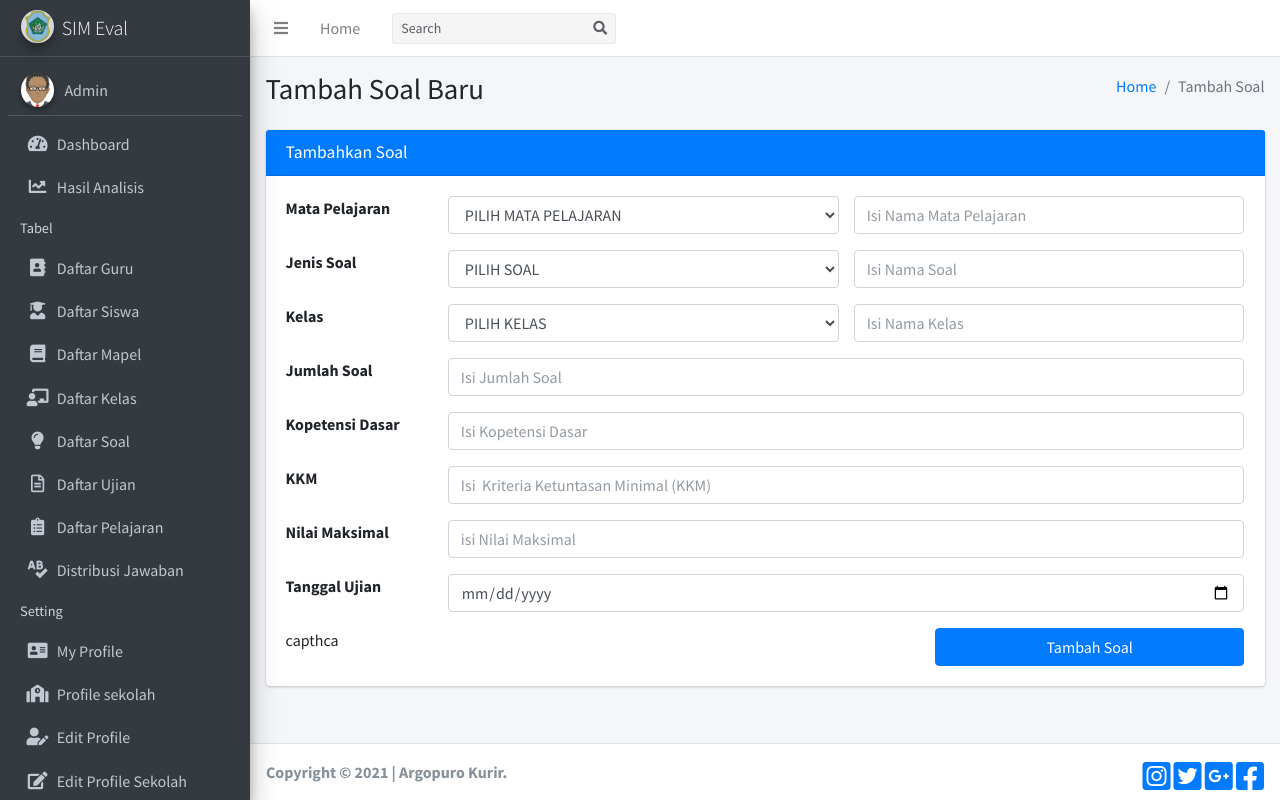
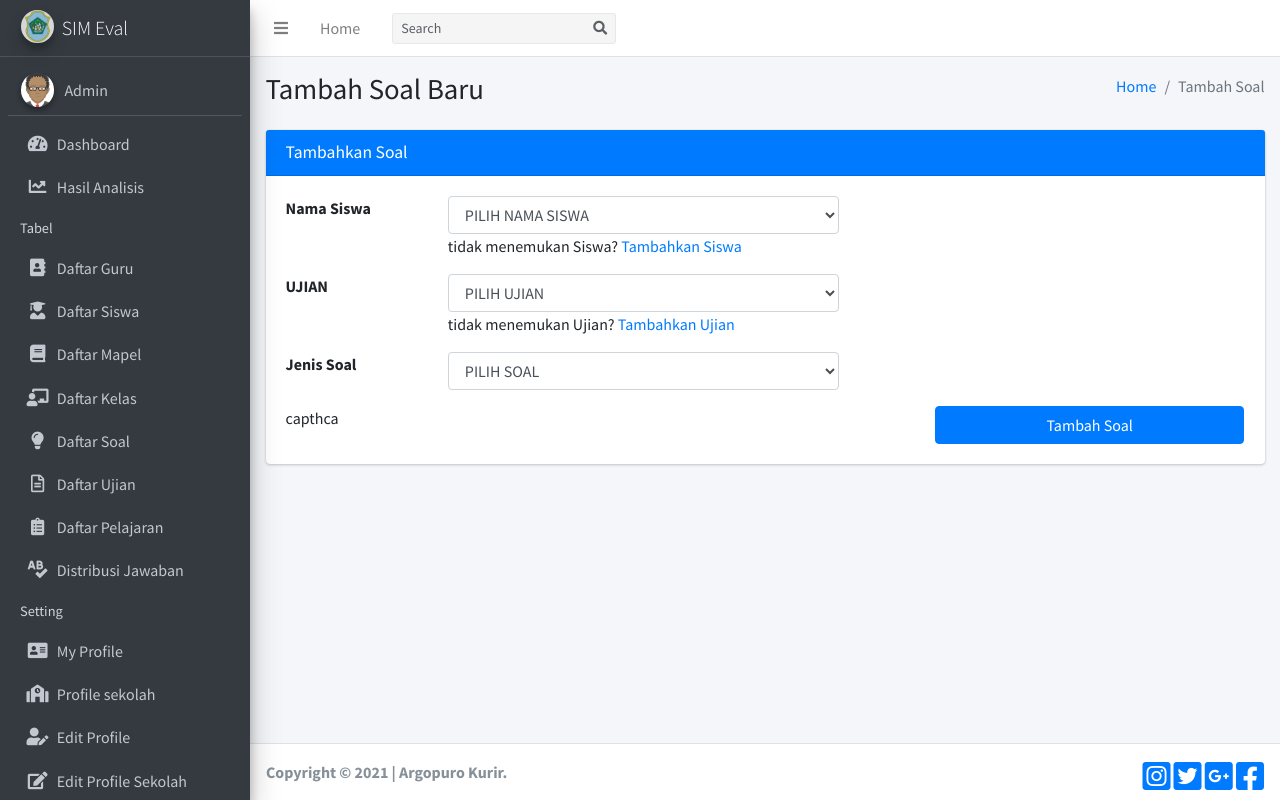
Before and after one commit to arrosyid/SIM-Eval, a CodeIgniter app: page /database/admin/tambahSoal in a window 1280 px wide. Run offline with CodeIgniter, Linux system fonts and the light colour scheme; a user stored in the database is signed in; data comes from the database, SQL or seed files in the repository; tables that the repository leaves empty hold one stand-in row (values such as "Sample post"); some libraries are stand-ins or nearby versions.

Commit message:
update func tambahSoal

```diff
--- a/application/controllers/Admin.php
+++ b/application/controllers/Admin.php
@@ -809,22 +809,24 @@ class Admin extends CI_Controller
   }
 
   public function tambahSoal()
+  // public function tambahSoal($id_ujian)
   {
     // Input data Soal
     $data['tittle'] = 'Tambah Soal';
     $data['subtittle'] = 'Tambah Soal Baru';
     $data['user'] = $this->User_model->getUserByEmail($this->session->userdata['email']);
-    $data['kelas'] = $this->Kelas_model->getAllKelas();
-    $data['mapel'] = $this->Mapel_model->getAllMapel();
+    $data['siswa'] = $this->Siswa_model->getAllSiswa();
+    $data['ujian'] = $this->Ujian_model->getAllUjian();
+    // $data['ajax'] = $this->input->post('ajax_menu');
+    // var_dump($data['ajax']);
 
-    $this->form_validation->set_rules('id_mapel', 'Mata Pelajaran', 'required|trim');
+    $this->form_validation->set_rules('id_siswa', 'Nama Siswa', 'required|trim');
+    $this->form_validation->set_rules('id_ujian', 'Ujian', 'required|trim');
     $this->form_validation->set_rules('jenis_soal', 'Jenis Soal', 'required|trim');
-    $this->form_validation->set_rules('id_kelas', 'Kelas', 'required|trim');
-    $this->form_validation->set_rules('jml_soal', 'Jumlah Soal', 'required|trim');
-    $this->form_validation->set_rules('kd', 'Kopempetensi Dasar', 'required|trim');
-    $this->form_validation->set_rules('kkm', 'KKM', 'required|trim');
-    $this->form_validation->set_rules('skor_max', 'Nilai Maksimal', 'required|trim');
-    $this->form_validation->set_rules('tgl_ujian', 'Tanggal Ujian', 'required|trim');
+    $jenis_soal = $this->input->post('jenis_soal', true);
+    if ($jenis_soal == 'Pilihan Ganda') {
+      $this->form_validation->set_rules('kunci', 'Kunci Jawaban', 'required|trim');
+    }
 
     if ($this->form_validation->run() == false) {
       $this->load->view('templates/admin_header', $data);
@@ -833,27 +835,53 @@ class Admin extends CI_Controller
       $this->load->view('templates/admin_footer');
     } else {
       $data_soal = [
-        'id_mapel' => htmlspecialchars($this->input->post('id_mapel', true)),
-        'jenis_soal' => htmlspecialchars($this->input->post('jenis_soal', true)),
-        'id_kelas' => htmlspecialchars($this->input->post('id_kelas', true)),
-        'jml_soal' => htmlspecialchars($this->input->post('jml_soal', true)),
-        'kd' => htmlspecialchars($this->input->post('kd', true)),
-        'kkm' => htmlspecialchars($this->input->post('kkm', true)),
-        'skor_max' => htmlspecialchars($this->input->post('skor_max', true)),
-        'tgl_ujian' => htmlspecialchars($this->input->post('tgl_ujian', true)),
+        'id_siswa' => htmlspecialchars($this->input->post('id_siswa', true)),
+        'id_ujian' => htmlspecialchars($this->input->post('id_ujian', true)),
+        'jenis_soal' => htmlspecialchars($jenis_soal),
       ];
+      $kunci = htmlspecialchars($this->input->post('kunci', true));
+      if ($kunci == 0)
+        $kunci = 0;
+      elseif ($kunci == 1)
+        $kunci = 1;
+      $data_jawab = [
+        'id_ujian' => $data_soal['id_ujian'],
+        'kunci' => $kunci,
+      ];
+      for ($i = 1; $i <= 40; $i++) {
+        if ($data_soal['jenis_soal'] == 'Pilihan Ganda') {
+          $data_jawab["no_$i"] = htmlspecialchars($this->input->post("pg-no_$i", true));
+        } else if ($data_soal['jenis_soal'] == 'Uraian') {
+          $data_jawab["no_$i"] = htmlspecialchars($this->input->post("uraian-no_$i", true));
+        }
+      }
+      // var_dump($data_jawab);
+      // die;
       if ($this->db->insert('tb_soal', $data_soal)) {
         $this->session->set_flashdata(
           'message',
           '<div class="alert alert-success alert-dismissible"><button type="button" class="close" data-dismiss="alert" aria-hidden="true">&times;</button>
                         Berhasil Menginputkan Data Soal</div>'
         );
-        redirect('admin/tambahSoal');
       } else {
         $this->session->set_flashdata(
           'message',
           '<div class="alert alert-danger alert-dismissible"> <button type="button" class="close" data-dismiss="alert" aria-hidden="true">&times;</button>
                         Gagal Menginputkan Data Soal</div>'
+        );
+      }
+      if ($this->db->insert('tb_dist_jwb', $data_jawab)) {
+        $this->session->set_flashdata(
+          'message1',
+          '<div class="alert alert-success alert-dismissible"><button type="button" class="close" data-dismiss="alert" aria-hidden="true">&times;</button>
+                        Berhasil Menginputkan Data Jawaban</div>'
+        );
+        redirect('admin/tambahSoal');
+      } else {
+        $this->session->set_flashdata(
+          'message1',
+          '<div class="alert alert-danger alert-dismissible"> <button type="button" class="close" data-dismiss="alert" aria-hidden="true">&times;</button>
+                        Gagal Menginputkan Data Jawaban</div>'
         );
         redirect('admin/tambahSoal');
       }
--- a/application/views/admin/TambahSoal.php
+++ b/application/views/admin/TambahSoal.php
@@ -1,3 +1,11 @@
+<?php
+$jml_soal = 40;
+for ($i = 1; $i <= $jml_soal; $i++) {
+  $nomor[$i] = ["Nomor $i", "no_$i", 'isi skor uraian siswa'];
+}
+?>
+
+<!-- dikasih upload jawaban CSV -->
 <section class="content">
   <div class="container-fluid">
     <div class="card card-primary">
@@ -6,26 +14,49 @@
         <h3 class="card-title">Tambahkan Soal</h3>
       </div>
       <div class="card-body">
-        <form role="form" action="" method="POST">
+        <?= $this->session->flashdata('message'); ?>
+        <?= $this->session->flashdata('message1'); ?>
+        <!-- penentuan cara pengisian data -->
+        <!-- <div class="form-group">
+          <select name="pilihan-soal" id="pilihan-soal" class="form-control">
+            <option value="">PILIH METODE PENGISIAN DATA</option>
+            <option value="upload-file">UPLOAD FILE</option>
+            <option value="isi-form">ISI FORM</option>
+          </select>
+        </div> -->
+
+        <form role="form" action="" method="POST" id="isi-form">
           <div class="row">
             <div class="col-sm-2">
-              <label>Mata Pelajaran</label>
+              <label>Nama Siswa</label>
             </div>
             <div class="col-sm-5">
               <div class="form-group">
-                <select class="form-control <?= form_error('id_mapel') != null ? "is-invalid" : "" ?>" name="id_mapel" id="id_mapel">
-                  <option value="">PILIH MATA PELAJARAN</option>
-                  <?php foreach ($mapel as $M) { ?>
-                    <option <?= set_select('id_mapel', $M['id_mapel']) ?> value="<?= $M['id_mapel'] ?>"><?= $M['mapel'] ?></option>
+                <select class="form-control <?= form_error('id_siswa') != null ? "is-invalid" : "" ?>" name="id_siswa" id="id_siswa">
+                  <option value="">PILIH NAMA SISWA</option>
+                  <?php foreach ($siswa as $S) { ?>
+                    <option <?= set_select('id_siswa', $S['id_siswa']) ?> value="<?= $S['id_siswa'] ?>"><?= $S['nm_siswa'] ?></option>
                   <?php } ?>
-                  <option value="Lainnya">Lainnya</option>
                 </select>
-                <?= form_error('id_mapel', '<small class="text-danger pl-3">', '</small>'); ?>
+                <?= form_error('id_siswa', '<small class="text-danger pl-3">', '</small>'); ?>
+                tidak menemukan Siswa? <a href="<?= base_url('admin/tambahSiswa') ?>">Tambahkan Siswa</a>
               </div>
             </div>
-            <div class="col-sm-5" id="soal_mapel_lainnya">
+          </div>
+          <div class="row">
+            <div class="col-sm-2">
+              <label>UJIAN</label>
+            </div>
+            <div class="col-sm-5">
               <div class="form-group">
-                <input type="text" class="form-control" name="" placeholder="Isi Nama Mata Pelajaran">
+                <select class="form-control <?= form_error('id_ujian') != null ? "is-invalid" : "" ?>" name="id_ujian" id="id_ujian">
+                  <option value="">PILIH UJIAN</option>
+                  <?php foreach ($ujian as $U) { ?>
+                    <option <?= set_select('id_ujian', $U['id_ujian']) ?> value="<?= $U['id_ujian'] ?>"><?= $U['jenis_ujian'] ?></option>
+                  <?php } ?>
+                </select>
+                <?= form_error('id_ujian', '<small class="text-danger pl-3">', '</small>'); ?>
+                tidak menemukan Ujian? <a href="<?= base_url('admin/tambahUjian') ?>">Tambahkan Ujian</a>
               </div>
             </div>
           </div>
@@ -37,12 +68,8 @@
               <div class="form-group">
                 <select class="form-control <?= form_error('jenis_soal') != null ? "is-invalid" : "" ?>" name="jenis_soal" id="jenis_soal">
                   <option value="">PILIH SOAL</option>
-                  <option <?= set_select('jenis_soal', 'Pilihan Ganda UH') ?> value="Pilihan Ganda UH">Pilihan Ganda UH</option>
-                  <option <?= set_select('jenis_soal', 'Uraian UH') ?> value="Uraian UH">Uraian UH</option>
-                  <option <?= set_select('jenis_soal', 'Pilihan Ganda PTS') ?> value="Pilihan Ganda PTS">Pilihan Ganda PTS</option>
-                  <option <?= set_select('jenis_soal', 'Uraian PTS') ?> value="Uraian PTS">Uraian PTS</option>
-                  <option <?= set_select('jenis_soal', 'Pilihan Ganda PAS') ?> value="Pilihan Ganda PAS">Pilihan Ganda PAS</option>
-                  <option <?= set_select('jenis_soal', 'Uraian PAS') ?> value="Uraian PAS">Uraian PAS</option>
+                  <option value="Pilihan Ganda">Pilihan Ganda</option>
+                  <option value="Uraian">Uraian</option>
                   <option value="Lainnya">Lainnya</option>
                 </select>
                 <?= form_error('jenis_soal', '<small class="text-danger pl-3">', '</small>'); ?>
@@ -50,86 +77,61 @@
             </div>
             <div class="col-sm-5" id="soal_jenis_lainnya">
               <div class="form-group">
-                <input type="text" class="form-control" name="" placeholder="Isi Nama Soal">
+                <input type="text" class="form-control" name="" placeholder="Isi Jenis Soal">
               </div>
             </div>
           </div>
+          <!-- refactoring nomor -->
+          <div id="pilihan-ganda">
             <div class="row">
               <div class="col-sm-2">
-              <label>Kelas</label>
+                <label>Ini Kunci Jawaban?</label>
               </div>
-            <div class="col-sm-5">
+              <div class="col-sm-10">
                 <div class="form-group">
-                <select class="form-control <?= form_error('id_kelas') != null ? "is-invalid" : "" ?>" name="id_kelas" id="id_kelas">
-                  <option value="">PILIH KELAS</option>
-                  <?php foreach ($kelas as $K) : ?>
-                    <option <?= set_select('id_kelas', $K['id_kelas']) ?> value="<?= $K['id_kelas'] ?>"><?= $K['kelas'] . ' ' . $K['bidang'] . ' ' . $K['nomor_kelas'] ?></option>
-                  <?php endforeach ?>
-                  <option value="Lainnya">Lainnya</option>
-                </select>
-                <?= form_error('id_kelas', '<small class="text-danger pl-3">', '</small>'); ?>
+                  <div class="form-check form-check-inline <?= form_error('kunci') != null ? "is-invalid" : "" ?>">
+                    <input class="form-check-input" type="radio" name="kunci" id="kunci-ya" value="1" ?>
+                    <label class="form-check-label">IYA</label>
+                    <input class="form-check-input" type="radio" name="kunci" id="kunci-tidak" value="0" ?>
+                    <label class="form-check-label">TIDAK</label>
                   </div>
-            </div>
-            <div class="col-sm-5" id="soal_kelas_lainnya">
-              <div class="form-group">
-                <input type="text" class="form-control" name="" placeholder="Isi Nama Kelas">
+                  <?= form_error('kunci', '<small class="text-danger pl-3">', '</small>'); ?>
                 </div>
               </div>
             </div>
+            <?php foreach ($nomor as $N => $isi) : ?>
               <div class="row">
                 <div class="col-sm-2">
-              <label>Jumlah Soal</label>
+                  <label><?= $isi[0] ?></label>
                 </div>
                 <div class="col-sm-10">
                   <div class="form-group">
-                <input type="text" class="form-control <?= form_error('jml_soal') != null ? "is-invalid" : "" ?>" name="jml_soal" id="jml_soal" placeholder="Isi Jumlah Soal" value="<?= set_value('jml_soal') ?>">
-                <?= form_error('jml_soal', '<small class="text-danger pl-3">', '</small>'); ?>
+                    <?php for ($i = 'A'; $i <= 'E'; $i++) : ?>
+                      <div class="form-check form-check-inline">
+                        <input class="form-check-input" type="radio" name="pg-<?= $isi[1] ?>" id="pg-<?= $isi[1], '-', $i ?>" value="<?= $i ?>" <?= set_radio($isi[1], $i) ?>>
+                        <label class="form-check-label"><?= $i ?></label>
+                      </div>
+                    <?php endfor; ?>
+                    <?= form_error($isi[1], '<small class="text-danger pl-3">', '</small>'); ?>
                   </div>
                 </div>
               </div>
+            <?php endforeach ?>
+          </div>
+          <div id="uraian">
+            <?php foreach ($nomor as $N => $isi) : ?>
               <div class="row">
                 <div class="col-sm-2">
-              <label>Kopetensi Dasar</label>
+                  <label><?= $isi[0] ?></label>
                 </div>
                 <div class="col-sm-10">
                   <div class="form-group">
-                <input type="text" class="form-control <?= form_error('kd') != null ? "is-invalid" : "" ?>" name="kd" id="kd" placeholder="Isi Kopetensi Dasar" value="<?= set_value('kd') ?>">
-                <?= form_error('kd', '<small class="text-danger pl-3">', '</small>'); ?>
+                    <input type="text" class="form-control <?= form_error($isi[1]) != null ? "is-invalid" : "" ?>" name="uraian-<?= $isi[1] ?>" id="uraian-<?= $isi[1] ?>" placeholder="<?= $isi[2] ?>" value="<?= set_value($isi[1]) ?>">
+                    <?= form_error($isi[1], '<small class="text-danger pl-3">', '</small>'); ?>
                   </div>
                 </div>
               </div>
-          <div class="row">
-            <div class="col-sm-2">
-              <label>KKM</label>
-            </div>
-            <div class="col-sm-10">
-              <div class="form-group">
-                <input type="text" class="form-control <?= form_error('kkm') != null ? "is-invalid" : "" ?>" name="kkm" id="kkm" placeholder="Isi  Kriteria Ketuntasan Minimal (KKM)" value="<?= set_value('kkm') ?>">
-                <?= form_error('kkm', '<small class="text-danger pl-3">', '</small>'); ?>
-              </div>
-            </div>
-          </div>
-          <div class="row">
-            <div class="col-sm-2">
-              <label>Nilai Maksimal</label>
-            </div>
-            <div class="col-sm-10">
-              <div class="form-group">
-                <input type="text" class="form-control <?= form_error('skor_max') != null ? "is-invalid" : "" ?>" name="skor_max" id="skor_max" placeholder="isi Nilai Maksimal" value="<?= set_value('skor_max') ?>">
-                <?= form_error('skor_max', '<small class="text-danger pl-3">', '</small>'); ?>
-              </div>
-            </div>
-          </div>
-          <div class="row">
-            <div class="col-sm-2">
-              <label>Tanggal Ujian</label>
-            </div>
-            <div class="col-sm-10">
-              <div class="form-group">
-                <input type="date" class="form-control <?= form_error('tgl_ujian') != null ? "is-invalid" : "" ?>" name="tgl_ujian" id="tgl_ujian" placeholder="isi Tanggal Ujian" value="<?= set_value('tgl_ujian') ?>">
-                <?= form_error('tgl_ujian', '<small class="text-danger pl-3">', '</small>'); ?>
-              </div>
-            </div>
+            <?php endforeach ?>
           </div>
           <div class="row">
             <div class="col-8">
--- a/application/views/templates/admin_footer.php
+++ b/application/views/templates/admin_footer.php
@@ -284,6 +284,62 @@ if (isset($url_ajax)) :
 </script>
 <!-- End Input Lainnya -->
 
+<?php if ($tittle == 'Tambah Soal') : ?>
+  <!-- Input soal -->
+  <script>
+    const jenis = [{
+        input: '#pilihan-ganda',
+        select: "#jenis_soal",
+        valuation: "Pilihan Ganda"
+      },
+      {
+        input: '#uraian',
+        select: "#jenis_soal",
+        valuation: "Uraian"
+      },
+      // {
+      //   input: '#isi-form',
+      //   select: "#pilihan-soal",
+      //   valuation: "isi-form"
+      // },
+      // {
+      //   input: '#upload-file',
+      //   select: "#pilihan-soal",
+      //   valuation: "upload-file"
+      // },
+      {
+        input: '#soal_jenis_lainnya',
+        select: "#jenis_soal",
+        valuation: "Lainnya"
+      },
+    ]
+    jenis.forEach(i => {
+      $(i.input).hide();
+      $(i.select).change(function() {
+        if ($(this).val() == i.valuation) {
+          // ditambahkan input post untuk mengirim
+          $(i.input).show();
+          // $.ajax({
+          //   url: "<?= base_url('admin/tambahSoal') ?>",
+          //   method: "post",
+          //   data: {
+          //     ajax_menu: 'tambah-soal',
+          //     jenis_soal: i.valuation,
+          //   },
+          //   success: function(data) {
+          //     $(i.input).show();
+          //     // $('').html(data);
+          //     // $('').modal();
+          //   },
+          // });
+        } else {
+          $(i.input).hide();
+        };
+      });
+    });
+  </script>
+  <!-- End Input soal -->
+<?php endif ?>
 
 <?php if ($tittle == 'dashboard' || $tittle == 'Hasil Analisis') : ?>
   <!-- Import Chart -->
```
Lines whose indentation alone changed are shown as unchanged.
